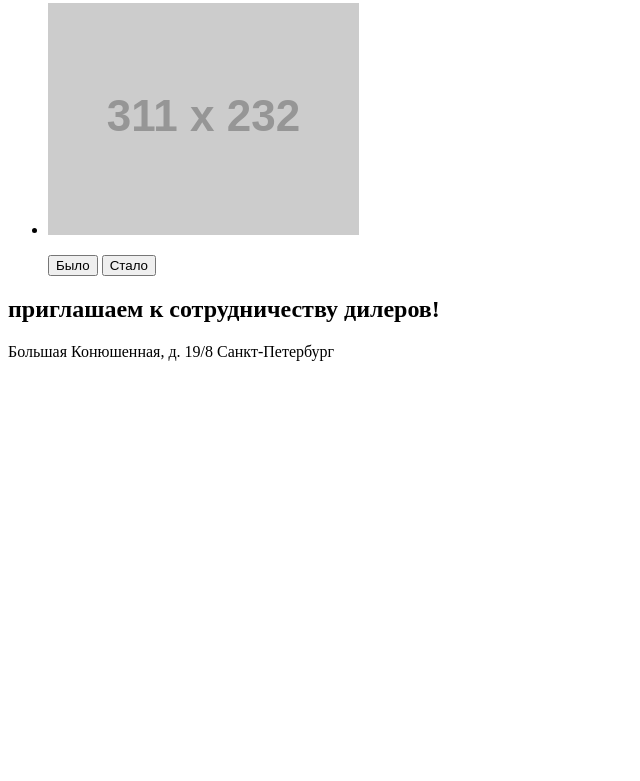
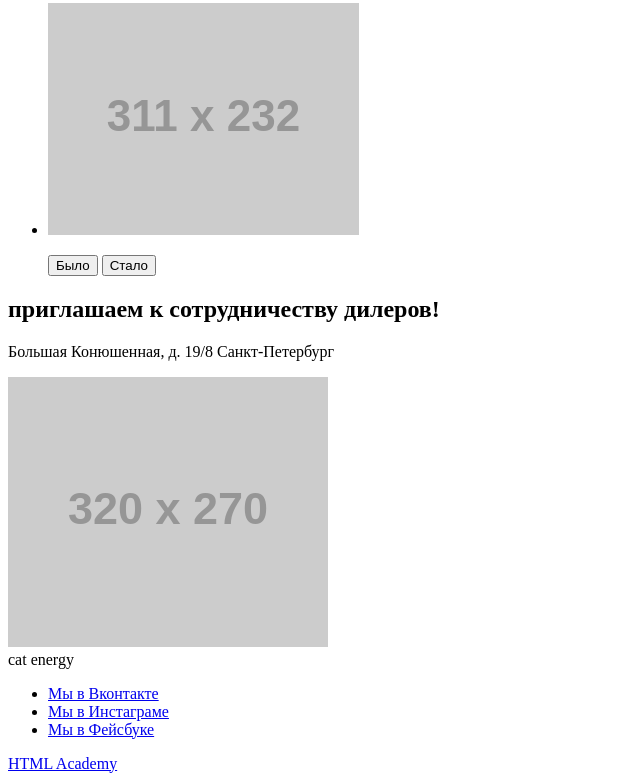
Before and after one commit to Terranru/548353-cat-energy, a website: page source/index.html in a window 1280 px wide. Shown: the part 1370-2151 px from the top of the page, without its empty margins (0-640 px from the left). Before the commit the page ends 1747 px from the top, so only its background shows below. Drawn offline with Linux system fonts and the light colour scheme; placeholder pictures from the web are drawn by us.

Commit message:
index all

```diff
--- a/source/index.html
+++ b/source/index.html
@@ -25,14 +25,18 @@
       <ul class="catalogs__list">
         <li class="catalogs__item catalogs__item--slim">
           <h3 class="catalogs__name">Похудение</h3>
-      <p class="catalogs__description">Ваш кот весит больше собаки и почти утратил способность лазить по деревьям?
-       Пора на диету! Cat Energy Slim поможет вашему питомцу сбросить лишний вес.</p>
+          <p class="catalogs__description">
+            Ваш кот весит больше собаки и почти утратил способность лазить по деревьям?
+       Пора на диету! Cat Energy Slim поможет вашему питомцу сбросить лишний вес.
+          </p>
           <a class="catalogs__link" href="catalog.html">Каталог Slim</a>
         </li>
         <li class="catalogs__item catalogs__item--pro">
           <h3 class="catalogs__name">Набор массы</h3>
-      <p class="catalogs__description">Заработать авторитет среди дворовых котов и даже собак?
-Серия Cat Energy Pro поможет вашему коту нарастить необходимые мышцы!</p>
+          <p class="catalogs__description">
+            Заработать авторитет среди дворовых котов и даже собак?
+Серия Cat Energy Pro поможет вашему коту нарастить необходимые мышцы!
+          </p>
           <a class="catalogs__link" href="catalog.html">Каталог pro</a>
         </li>
       </ul>
@@ -41,17 +45,35 @@
     <section class="about">
       <h2 class="visually-hidden">Как это работает</h2>
       <ul class="about__list">
-    <li class="about-item"><p class="about__description">Функциональное питание содержит только полезные питательные вещества.</p></li>
-    <li class="about-item"><p class="about__description">Выпускается в виде порошка, который нужно лишь залить кипятком и готово.</p></li>
-    <li class="about-item"><p class="about__description">Замените один-два приема обычной еды на наше фунцкциональное питание.</p></li>
-    <li class="about-item"><p class="about__description">Уже через месяц наслаждайтесь изменениями к лучшему вашего питомца!</p></li>
+        <li class="about-item">
+          <p class="about__description">
+            Функциональное питание содержит только полезные питательные вещества.
+          </p>
+        </li>
+        <li class="about-item">
+          <p class="about__description">
+            Выпускается в виде порошка, который нужно лишь залить кипятком и готово.
+          </p>
+        </li>
+        <li class="about-item">
+          <p class="about__description">
+            Замените один-два приема обычной еды на наше фунцкциональное питание.
+          </p>
+        </li>
+        <li class="about-item">
+          <p class="about__description">
+            Уже через месяц наслаждайтесь изменениями к лучшему вашего питомца!
+          </p>
+        </li>
       </ul>
     </section>
 
     <section class="exemple">
       <div class="wrapper">
         <h2 class="vissally-hidden">Живой пример</h2>
-    <p class="exemple__description">Борис сбросил 5 кг за 2 месяца, просто заменив свой обычный корм на Cat Energy Slim. Отличный результат без изнуряющих тренировок! При этом он не менял своих привычек и по-прежнему спит по 16 часов в день.</p>
+        <p class="exemple__description">
+          Борис сбросил 5 кг за 2 месяца, просто заменив свой обычный корм на Cat Energy Slim. Отличный результат без изнуряющих тренировок! При этом он не менял своих привычек и по-прежнему спит по 16 часов в день.
+        </p>
         <dl class="exemple__list">
           <dt class="exemple__title">5 кг</dt>
           <dd>снижение веса</dd>
@@ -60,27 +82,50 @@
         </dl>
         <h3 class="exemple__price">Затраты на питание: 15 000 руб.</h3>
         <ul class="exemple__slider-list">
-      <li><img src="http://placehold.it/311x232" alt=""></li>
-      <li><img src="http://placehold.it/311x232" alt=""></li>
+          <li>
+            <img src="http://placehold.it/311x232" alt=""></li>
+          <li>
+            <img src="http://placehold.it/311x232" alt=""></li>
 
           <p class="exemple__toggles slider__toggles">
             <button class="exemple__toggle" type="button" name="button">Было</button>
             <button class="exemple__toggle" type="button" name="button">Стало</button>
           </p>
-
+        </ul>
       </div>
-</section>
-
-<section class="contacts">
-  <h2 class="vissally-hidden">приглашаем к сотрудничеству дилеров!</h2>
-  <p class="contacts__address">Большая Конюшенная, д. 19/8 Санкт-Петербург</p>
-
     </section>
 
   </main>
 
-<footer>
+  <footer class="page-footer">
 
+    <section class="page-footer__contact contacts">
+      <h2 class="contacts__title vissally-hidden">приглашаем к сотрудничеству дилеров!</h2>
+      <p class="contacts__address">Большая Конюшенная, д. 19/8 Санкт-Петербург</p>
+      <div class="contacts__map">
+        <img src="http://placehold.it/320x270" alt=""></div>
+      <span class="contacts__bigname">
+        <span class="contacts__bigname--bold">cat</span>
+        energy
+      </span>
+    </section>
+
+    <div class="page-footer__social social">
+      <ul class="social__list">
+        <li class="social__item">
+          <a class="social__link social__link--vkontakte" href="https://vk.com/htmlacademy">Мы в Вконтакте</a>
+        </li>
+        <li class="social__item">
+          <a class="social__link social__link--instagram" href="https://www.instagram.com/htmlacademy">Мы в Инстаграме</a>
+        </li>
+        <li class="social__item">
+          <a class="social__link social__link--facebook" href="https://www.facebook.com/htmlacademy">Мы в Фейсбуке</a>
+        </li>
+      </ul>
+    </div>
+    <div class="page-footer__copyright copyright">
+          <a class="button copyright__link" href="https://htmlacademy.ru/intensive/adaptive">HTML Academy</a>
+        </div>
   </footer>
 
 </body>
```
Lines whose indentation alone changed are shown as unchanged.
